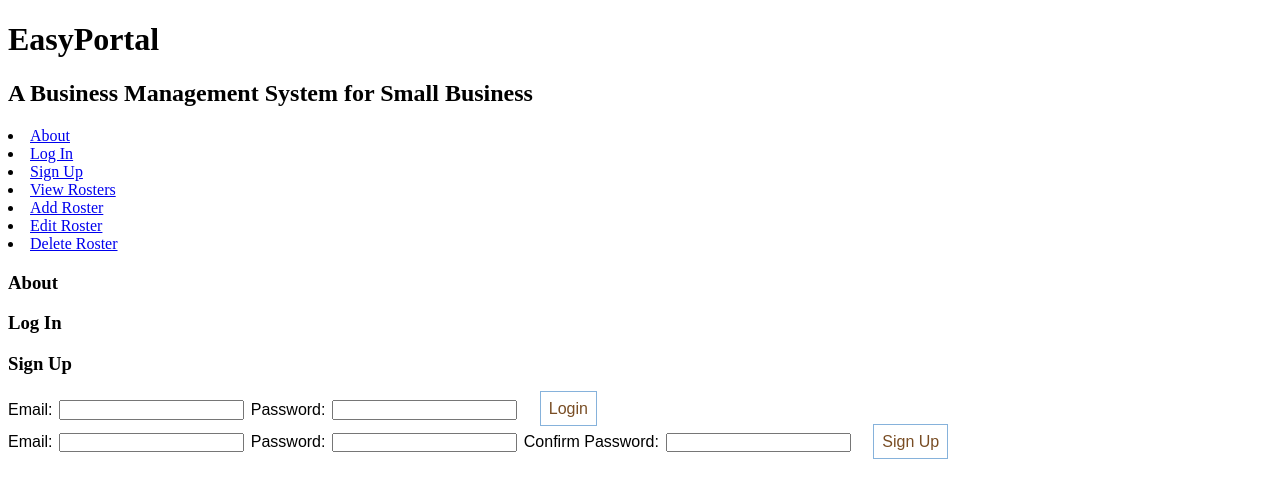
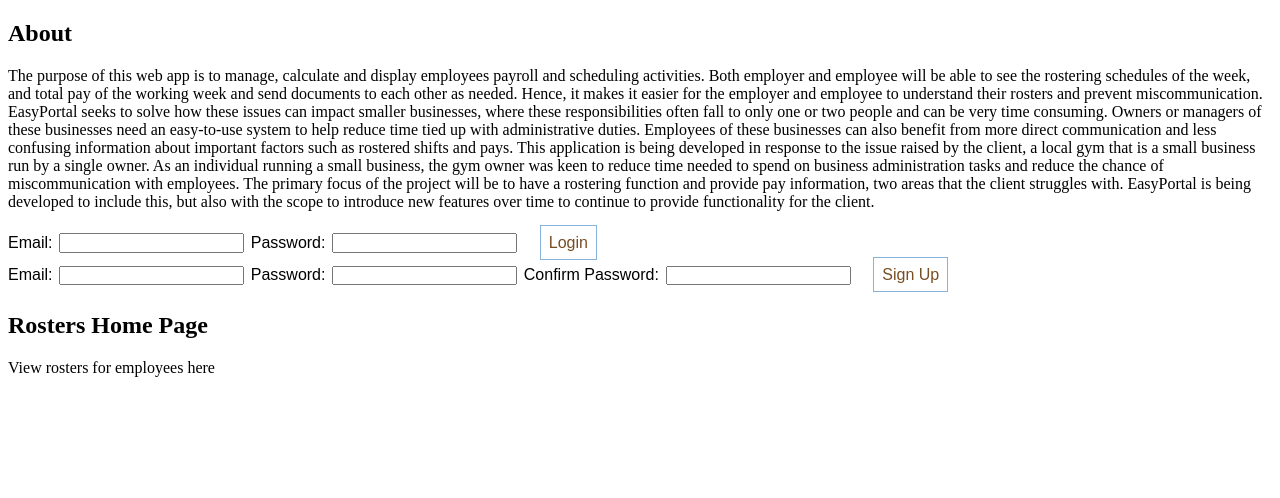
Before and after one commit to EasyPortal-Business-Management-System/EasyPortal-Client, a React (Create React App) app: page / in a window 1280 px wide. Shown: the top 498 px of the page. Built offline with nearby package versions, Linux system fonts and the light colour scheme.

Commit message:
updated simple coomponent functions

```diff
--- a/src/App.js
+++ b/src/App.js
@@ -1,16 +1,26 @@
 import React from 'react';
 import LogIn from './components/LogIn';
 import SignUp from "./components/Register";
-import SimpleHome from './components/SimpleHome';
+// import SimpleHome from './components/SimpleHome';
+import About from "./components/About";
+import Rosters from './components/Rosters';
+import AddRoster from './components/AddRoster';
+import EditRoster from './components/EditRoster';
+import DeleteRoster from './components/DeleteRoster';
+
 
 function App() {
   return (
     <div className="App">
       <header className="App-header">
         <p>
-          <SimpleHome />
+          <About />
           <LogIn />
           <SignUp />
+          <Rosters />
+          <AddRoster />
+          <EditRoster />
+          <DeleteRoster />
         </p>
       </header>
     </div>
--- /dev/null
+++ b/src/components/About.js
@@ -0,0 +1,31 @@
+import React from "react";
+
+const About = () => {
+    return(
+        <section id="about">
+            <div>
+                <h1>About</h1>
+                <p>
+                The purpose of this web app is to manage, calculate and display employees payroll and scheduling activities.
+                Both employer and employee will be able to see the rostering schedules of the week, and total pay of the working week
+                and send documents to each other as needed. Hence, it makes it easier for the employer and employee to understand their
+                rosters and prevent miscommunication.
+
+                EasyPortal seeks to solve how these issues can impact smaller businesses, where these responsibilities often fall to
+                only one or two people and can be very time consuming. Owners or managers of these businesses need an easy-to-use system
+                to help reduce time tied up with administrative duties. Employees of these businesses can also benefit from more direct
+                communication and less confusing information about important factors such as rostered shifts and pays.
+
+                This application is being developed in response to the issue raised by the client, a local gym that is a small business
+                run by a single owner. As an individual running a small business, the gym owner was keen to reduce time needed to spend
+                on business administration tasks and reduce the chance of miscommunication with employees. The primary focus of the
+                project will be to have a rostering function and provide pay information, two areas that the client struggles with.
+                EasyPortal is being developed to include this, but also with the scope to introduce new features over time to
+                continue to provide functionality for the client.
+                </p>
+            </div>
+        </section>
+    )
+}
+
+export default About
--- a/src/components/AddRoster.js
+++ b/src/components/AddRoster.js
@@ -1,43 +1,12 @@
-import React, { useState } from "react";
-import { useNavigate } from "react-router-dom";
-import { addRoster } from "../utils/RosterContext";
-import { useGlobalState } from "../config/globalState";
+import React from "react";
 
-import Form from "./Form";
-
-const AddRoster = ({ history }) => {
-	const { dispatch } = useGlobalState();
-	const [errorMessage, setErrorMessage] = useState(null);
-
-	function handleSubmit(roster) {
-		addRoster(roster)
-			.then((response) => {
-				if (response.error) {
-					throw new Error(response.error);
-				}
-				dispatch({
-					type: 'addRoster',
-					data: response,
-				});
-
-				history.push(`/rosters/${response._id}`);
-			})
-			.catch((error) => {
-				if (error) setErrorMessage('Missing fields please try again');
-				else
-					setErrorMessage(
-						'There may be a problem with the server. Please try again after a few moments.'
-					);
-			});
-	}
-
-	return (
-		<Form
-			buttonLabel="Create Roster"
-			handleSubmit={handleSubmit}
-			errorMessage={errorMessage}
-		/>
-	);
-};
+const AddRoster = () => {
+        <section id="#addroster">
+			<h3>New Roster</h3>
+            	<div>
+				<p>You will be able to add a new roster shift here</p>
+            	</div>
+        </section>
+}
 
 export default AddRoster
--- /dev/null
+++ b/src/components/DeleteRoster.js
@@ -0,0 +1,12 @@
+import React from "react";
+
+const DeleteRoster = () => {
+        <section id="#deleteroster">
+			<h3>Delete Roster</h3>
+            	<div>
+				<p>You will be able to delete a roster shift here</p>
+            	</div>
+        </section>
+}
+
+export default DeleteRoster
--- a/src/components/EditRoster.js
+++ b/src/components/EditRoster.js
@@ -0,0 +1,12 @@
+import React from "react";
+
+const EditRoster = () => {
+        <section id="#editroster">
+			<h3>Edit Roster</h3>
+            	<div>
+				<p>You will be able to edit a roster shift here</p>
+            	</div>
+        </section>
+}
+
+export default EditRoster
--- a/src/components/Rosters.js
+++ b/src/components/Rosters.js
@@ -0,0 +1,14 @@
+import React from "react";
+
+const Rosters = () => {
+    return(
+        <section id="#viewrosters">
+            <h1>Rosters Home Page</h1>
+                <div>
+                    <p>View rosters for employees here</p>
+                </div>
+        </section>
+    )
+}
+
+export default Rosters
--- a/src/components/SimpleHome.js
+++ b/src/components/SimpleHome.js
@@ -17,7 +17,7 @@
                 </nav>
             </header>
             <h3>About</h3>
-            <section id="about">
+            <section id="#about">
                 <div>
 
                 </div>
@@ -34,6 +34,24 @@
 
                 </div>
             </section>
+            <h3>New Roster</h3>
+            <section id="#addroster">
+                <div>
+
+                </div>
+            </section>
+            <h3>Edit Roster</h3>
+            <section id="#editroster">
+                <div>
+
+                </div>
+            </section>
+            <h3>Delete Roster</h3>
+            <section id="#deleteroster">
+                <div>
+
+                </div>
+            </section>
         </div>
     )
 }
```
Also changed, not shown: src/components/Roster.js (deleted).
